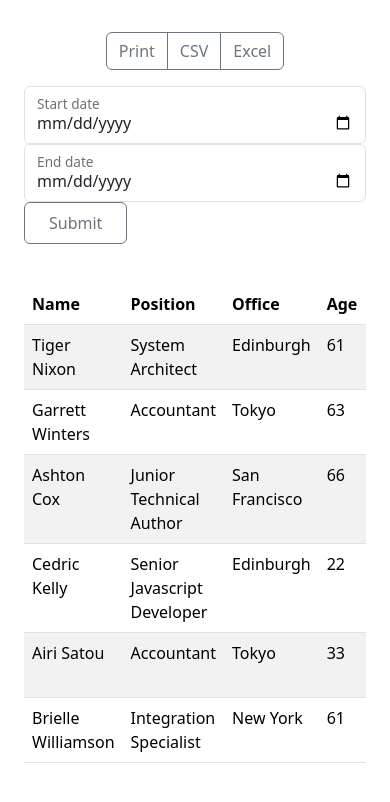
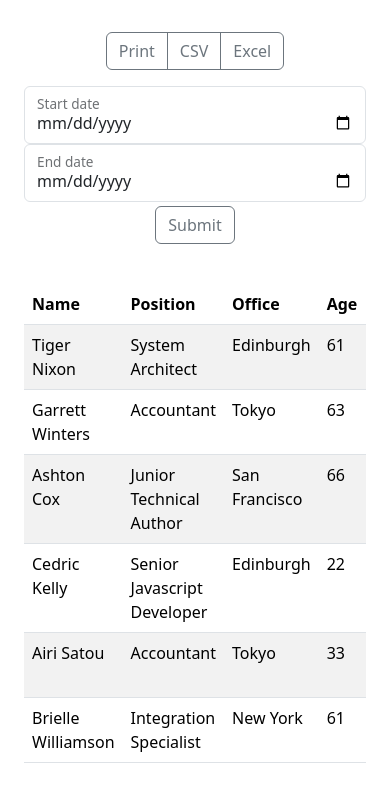
Before and after one commit to kachikodes/express_table, an Angular app: page /table in a window 390 px wide. Shown: the top 802 px of the page. Built offline with nearby package versions, Linux system fonts and the light colour scheme.

Commit message:
made changes

```diff
--- a/src/app/table/table.component.html
+++ b/src/app/table/table.component.html
@@ -9,7 +9,7 @@
         </div>
       </div>
       <div class="row group">
-        <div class="col-sm-1 col-md-4">
+        <div class="col-sm-1 col-md-6">
           <div class="form-floating">
             <input
               type="date"
@@ -20,7 +20,7 @@
             <label for="floatingInput">Start date</label>
           </div>
         </div>
-        <div class="col-sm-2 col-md-4">
+        <div class="col-sm-2 col-md-6">
           <div class="form-floating">
             <input
               type="date"
@@ -31,10 +31,10 @@
             <label for="floatingPassword">End date</label>
           </div>
         </div>
-        <div class="col-sm-6 col-md-4 butn">
-          <button class="btn btn-outline-secondary py-2 px-4" type="button">Submit</button>
-        </div>
+      </div>
 
+      <div class="col-sm-6 col-md-3">
+        <button class="btn btn-outline-secondary butn mt-1" type="button">Submit</button>
       </div>
     </section>
   </div>
--- a/src/app/table/table.component.scss
+++ b/src/app/table/table.component.scss
@@ -10,6 +10,15 @@
     align-items: flex-end;
 }
 
+.butn {
+    float:right;
+
+}
+
+.butn:hover {
+    color:yellow;
+    background: blue;
+}
 
 
 label {
@@ -22,7 +31,5 @@ label {
         flex-direction:column;
     }
 
-    .butn {
-        align-content: center;
-    }
+
 }
```
